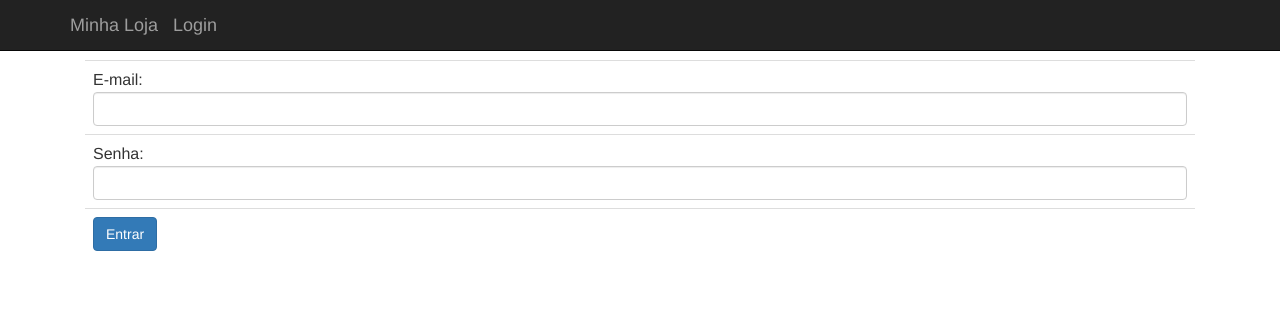
After one commit to arizoide/lojaPHPNovo, a PHP site: page /login_formulario.php in a window 1280 px wide. The commit adds this page. Shown: the top 318 px of the page. Run offline with PHP 8.4, Linux system fonts and the light colour scheme.

Commit message:
Tela de login

```diff
--- a/cabecalho.php
+++ b/cabecalho.php
@@ -14,6 +14,10 @@
             <div class="navbar-header">
                 <a href="index.php" class="navbar-brand">Minha Loja</a>
             </div>
+            <?php
+            session_start();
+             if(isset($_SESSION['ID'])){
+            ?>
             <div>
                 <ul class="nav navbar-nav">
                   <div class="dropdown">
@@ -34,8 +38,22 @@
                   <div class="dropdown">
                     <a href="sobre.php" class="dropa">Sobre</a>
                   </div>
+                  <div class="dropdown">
+                    <a href="logout.php" class="dropa">Sair</a>
+                  </div>
                 </ul>
             </div>
+            <?php
+          } else {
+            ?>
+            <div>
+              <div class="navbar-header">
+                  <a href="login_formulario.php" class="navbar-brand login">Login</a>
+              </div>
+            </div>
+            <?php
+          }
+             ?>
         </div>
     </div>
 
--- a/css/loja.css
+++ b/css/loja.css
@@ -18,6 +18,10 @@ border: none;
   padding-bottom: 15px;
   padding-left: 10px;
   border: none;
+}
+
+.login {
+  float: left;
 }
 
 .dropdown {
--- /dev/null
+++ b/login_formulario.php
@@ -0,0 +1,24 @@
+<?php include("cabecalho.php"); ?>
+<form class="" action="valida_login.php" method="post">
+  <?php
+  if(isset($_GET['erro'])){
+      ?>
+        <p class="alert-danger">
+          Login ou senha inválidos.
+        </p>
+      <?php
+  }
+  ?>
+  <table class="table">
+    <tr>
+      <td>E-mail: <input class="form-control" type="text" name="login"/></td>
+    </tr>
+    <tr>
+      <td>Senha: <input class="form-control" type="password" name="senha"/></td>
+    </tr>
+    <tr>
+      <td><input type="submit" class="btn btn-primary" value="Entrar" /></td>
+    </tr>
+  </table>
+</form>
+<?php include("rodape.php"); ?>
--- /dev/null
+++ b/logout.php
@@ -0,0 +1,5 @@
+<?php
+  session_start();
+  session_destroy();
+  header("Location: login_formulario.php");
+?>
```
Also changed, not shown: valida_login.php (added, +20 -0 lines), index.php (line endings or trailing spaces).
